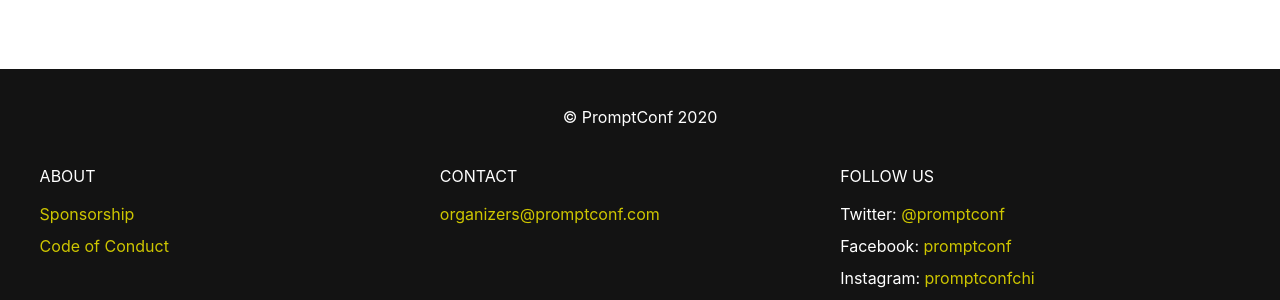
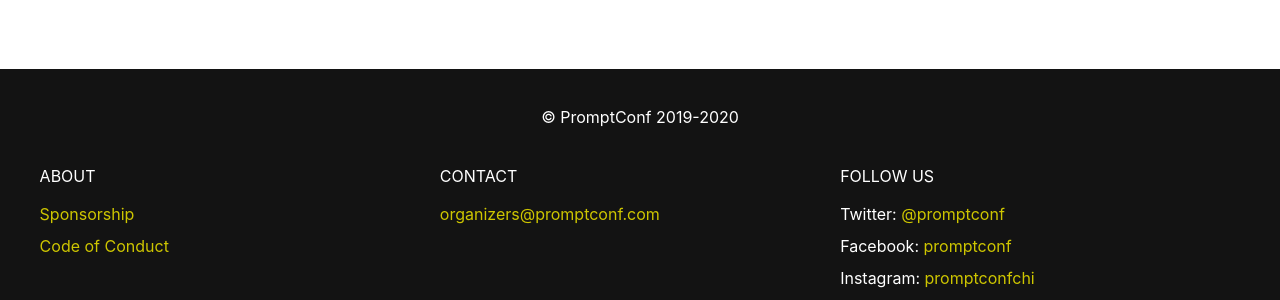
Before and after one commit to promptconf/promptconf.github.io, a Jekyll site: the page built from index.html, in a window 1280 px wide and 900 px high, scrolled down 3529 px. Shown: the part 515-815 px from the top of the window. Built offline with Jekyll 4.4.1, drawn with Linux system fonts in a browser that asks for light colours; some web fonts are replaced; comment, search, counter and statistics services are not loaded.

Commit message:
update copyright date, fixes #14

```diff
--- a/_includes/footer.html
+++ b/_includes/footer.html
@@ -1,6 +1,6 @@
 <footer class='footer'>
 
-    <p class='footer__copyright'>&copy; PromptConf {{ 'now' | date: "%Y" }}</p>
+    <p class='footer__copyright'>&copy; PromptConf 2019-{{ 'now' | date: "%Y" }}</p>
 
     <nav class="footer__nav">
         <div class="footer__about">
```
